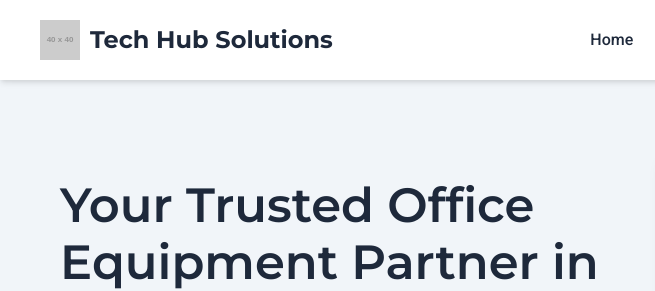
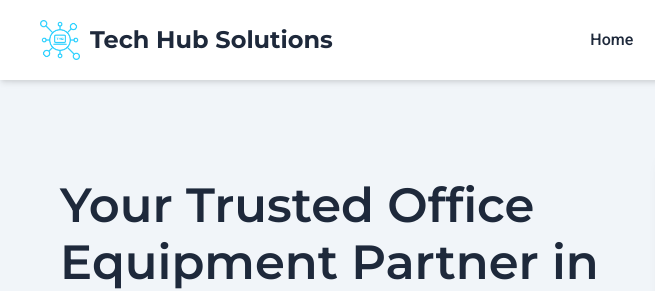
Before and after one commit to ninankhwashu/tech-hardware-company, a plain HTML site: page index.html in a window 1280 px wide. Shown: the top 291 px of the page, 0-655 px from the left. Drawn offline with nearby package versions, Linux system fonts and the light colour scheme; placeholder pictures from the web are drawn by us.

Commit message:
Add company logo

```diff
--- a/index.html
+++ b/index.html
@@ -28,7 +28,7 @@
       <div class="container header-container">
         <a href="#" class="logo">
           <img
-            src="https://via.placeholder.com/40x40/2563eb/ffffff?text=THS"
+            src="media/logo.png"
             alt="Tech Hub Solutions Logo"
             class="logo-img"
           />
```
Also changed, not shown: media/logo.png (added), media/logo.svg (added).
